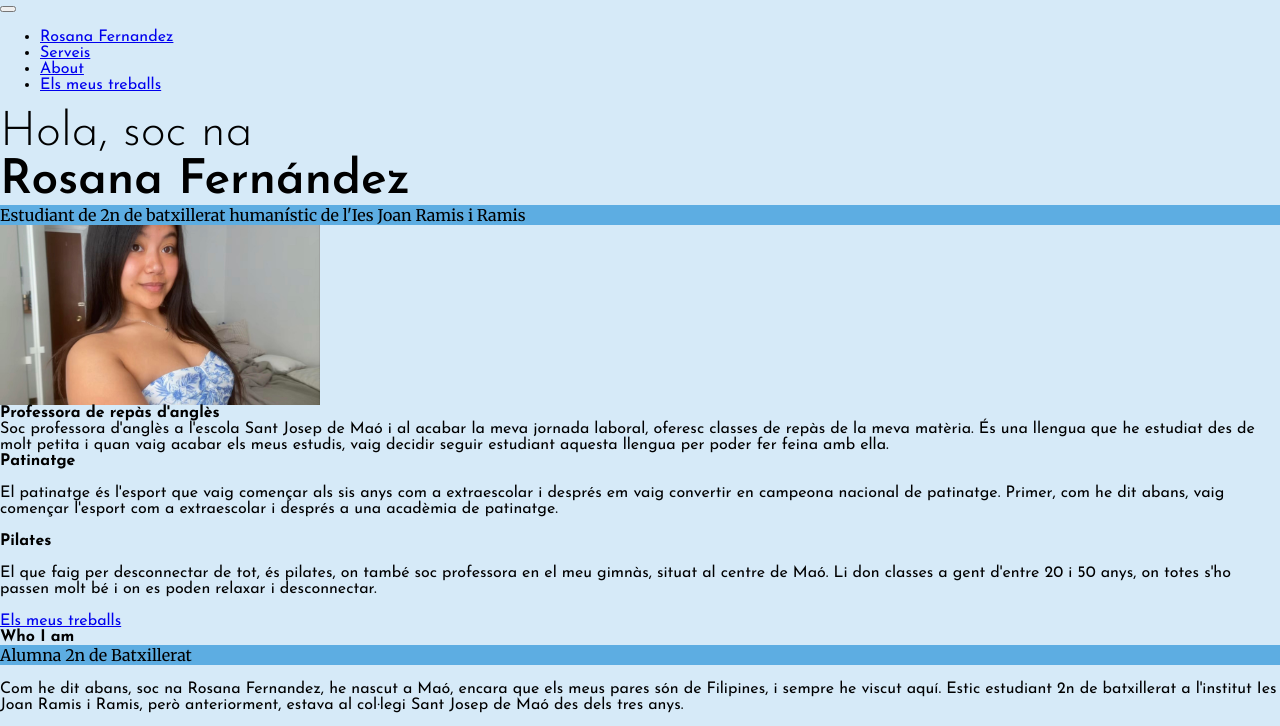
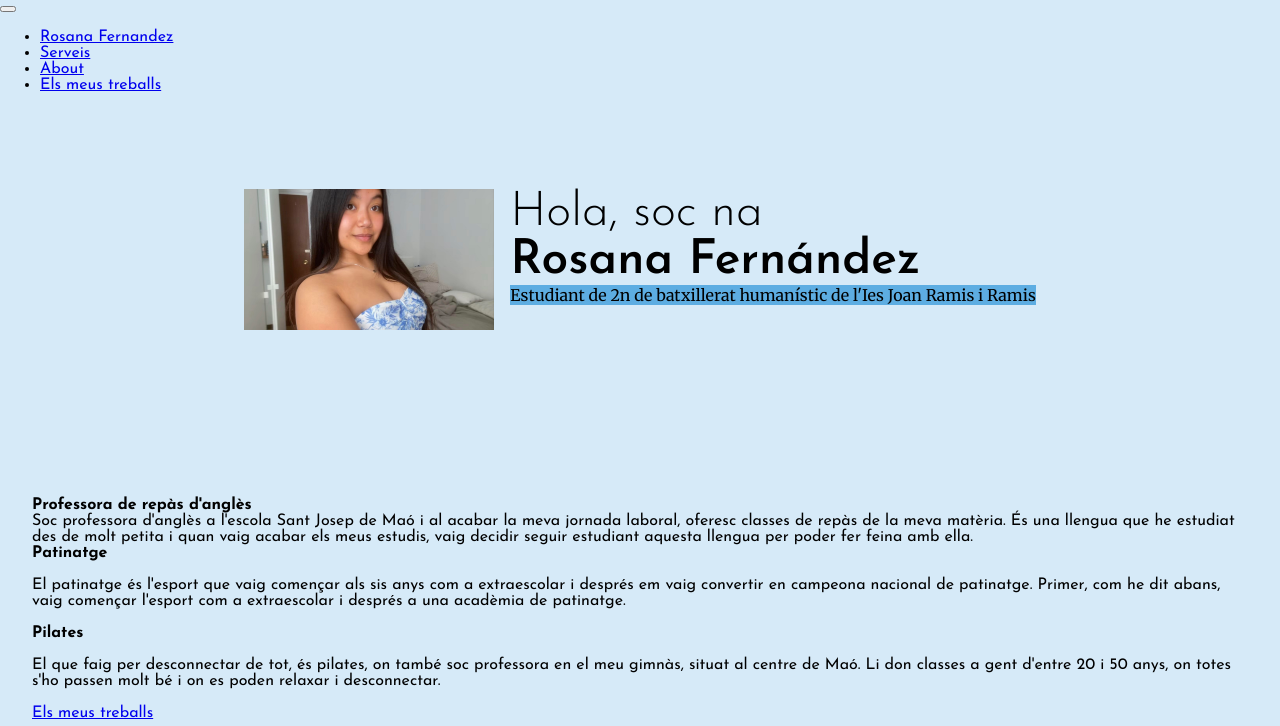
Before and after one commit to rfernandez20698/porfoli-rosana, a plain HTML site: page Porfoli-Rosana Fernandez/index.html in a window 1280 px wide. Shown: the part 67-793 px from the top of the page. Drawn offline with Linux system fonts and the light colour scheme.

Commit message:
Add files via upload

```diff
--- a/Porfoli-Rosana Fernandez/css/style.css
+++ b/Porfoli-Rosana Fernandez/css/style.css
@@ -31,6 +31,7 @@
         --tamany-h3: 3,5rem;
         --tamany-body: 1,25rem;
 
+        --sombra: 0.25 0.25 0.75 rgba(0, 0, 0, 0.25)
     }
 
 }
@@ -47,6 +48,9 @@ body{
     font-family: var(--font-principal);
     font-size: var(--tamany-body);
     line-height: 1,6;
+}
+section{
+    padding: 5rem 2rem;
 }
 
 img{
@@ -87,9 +91,52 @@ h3{
 .subtítol-intro,
 .subtítol-about{
     background: var(--colorFosc);
-    font-family: var(--font-secundaria)
+    font-family: var(--font-secundaria);
+    margin-bottom: 2rem;
 }
 
 .titol-intro strong {
     display: block;
 }
+
+.intro {
+    position: relative;
+}
+@media(min-width: 600px) {
+    .intro{
+        display: grid;
+        margin: auto;
+        width: min-content;
+        grid-column-gap: 1em;
+        display: grid;
+        grid-template-areas:
+        "img title"
+        "img subtitle";
+        grid-template-columns: min-content max-content;
+    }
+    .intro-img {
+        grid-area: img;
+        min-width: 250px;
+        position: relative;
+        z-index: 2;
+
+    }
+    .subtitol-intro{
+        align-self: start;
+        grid-column: -1 / 1;
+        grid-row: 2;
+        text-align: right;
+        position: relative;
+        left: -1.5em;
+        width: calc(100% + 1,5em);
+        z-index: 4;
+    }
+}
+
+.intro-img{
+    box-shadow: var(--sombra);
+}
+
+.subtitol-intro{
+    display: inline-block;
+}
--- a/Porfoli-Rosana Fernandez/index.html
+++ b/Porfoli-Rosana Fernandez/index.html
@@ -1,18 +1,22 @@
 <!DOCTYPE html>
 <html lang="en">
+
 <head>
     <meta charset="UTF-8">
     <meta name="viewport" content="width=device-width, initial-scale=1.0">
     <link rel="preconnect" href="https://fonts.googleapis.com">
     <link rel="preconnect" href="https://fonts.gstatic.com" crossorigin>
-    <link href="https://fonts.googleapis.com/css2?family=Josefin+Sans:ital,wght@0,100..700;1,100..700&family=Merriweather:ital,wght@0,300;0,400;0,700;0,900;1,300;1,400;1,700;1,900&display=swap" rel="stylesheet ">
+    <link
+        href="https://fonts.googleapis.com/css2?family=Josefin+Sans:ital,wght@0,100..700;1,100..700&family=Merriweather:ital,wght@0,300;0,400;0,700;0,900;1,300;1,400;1,700;1,900&display=swap"
+        rel="stylesheet ">
     <link rel="stylesheet" href="./css/style.css">
     <title>Rosana Fernández</title>
 </head>
+
 <body>
     <header>
         <div>
-            <img src="./img/rosana-fernandez-high-resolution-logo-black-transparent.png" width="5%" >
+            <img src="./img/rosana-fernandez-high-resolution-logo-black-transparent.png" width="5%">
 
         </div>
         <button>
@@ -27,24 +31,31 @@
             </ul>
         </nav>
     </header>
-    <section id="intro">
+    <section id="intro" class="intro">
         <h1 class="títol titol-intro">Hola, soc na <strong>Rosana Fernández</strong></h1>
         <p class="subtítol subtítol-intro ">Estudiant de 2n de batxillerat humanístic de l'Ies Joan Ramis i Ramis</p>
-<img src="./img/unnamed.jpg" width="25%">
+        <img src="./img/unnamed.jpg" class="intro-img">
     </section>
     <section id="Serveis">
         <div>
             <div>
                 <h2>Professora de repàs d'anglès</h2>
-        <p class="subtítol"> Soc professora d'anglès a l'escola Sant Josep de Maó i al acabar la meva jornada laboral, oferesc classes de repàs de la meva matèria. És una llengua que he estudiat des de molt petita i quan vaig acabar els meus estudis, vaig decidir seguir estudiant aquesta llengua per poder fer feina amb ella.</p>
+                <p class="subtítol"> Soc professora d'anglès a l'escola Sant Josep de Maó i al acabar la meva jornada
+                    laboral, oferesc classes de repàs de la meva matèria. És una llengua que he estudiat des de molt
+                    petita i quan vaig acabar els meus estudis, vaig decidir seguir estudiant aquesta llengua per poder
+                    fer feina amb ella.</p>
             </div>
             <div>
                 <h2>Patinatge</h2>
-        <p> El patinatge és l'esport que vaig començar als sis anys com a extraescolar i després em vaig convertir en campeona nacional de patinatge. Primer, com he dit abans, vaig començar l'esport com a extraescolar i després a una acadèmia de patinatge.</p>
+                <p> El patinatge és l'esport que vaig començar als sis anys com a extraescolar i després em vaig
+                    convertir en campeona nacional de patinatge. Primer, com he dit abans, vaig començar l'esport com a
+                    extraescolar i després a una acadèmia de patinatge.</p>
             </div>
             <div>
                 <h2>Pilates</h2>
-    <p>El que faig per desconnectar de tot, és pilates, on també soc professora en el meu gimnàs, situat al centre de Maó. Li don classes a gent d'entre 20 i 50 anys, on totes s'ho passen molt bé i on es poden relaxar i desconnectar. </p>
+                <p>El que faig per desconnectar de tot, és pilates, on també soc professora en el meu gimnàs, situat al
+                    centre de Maó. Li don classes a gent d'entre 20 i 50 anys, on totes s'ho passen molt bé i on es
+                    poden relaxar i desconnectar. </p>
             </div>
             <a href="Treballs">Els meus treballs</a>
     </section>
@@ -52,8 +63,12 @@
         <h2 class="títol">Who I am</h2>
         <p class="subtítol subtítol-about">Alumna 2n de Batxillerat</p>
         <div>
-            <p>Com he dit abans, soc na Rosana Fernandez, he nascut a Maó, encara que els meus pares són de Filipines, i sempre he viscut aquí. Estic estudiant 2n de batxillerat a l'institut Ies Joan Ramis i Ramis, però anteriorment, estava al col·legi Sant Josep de Maó des dels tres anys.</p>
-            <p>El que més m'agrada fer al meu temps lliure és passar temps amb els meus familiars i amb els meus amics, fent colque cosa, ja sigui anar a prendre algo, anar a fer una volta, etc... També m'agrada escoltar música i veure pel·lícules o series</p>
+            <p>Com he dit abans, soc na Rosana Fernandez, he nascut a Maó, encara que els meus pares són de Filipines, i
+                sempre he viscut aquí. Estic estudiant 2n de batxillerat a l'institut Ies Joan Ramis i Ramis, però
+                anteriorment, estava al col·legi Sant Josep de Maó des dels tres anys.</p>
+            <p>El que més m'agrada fer al meu temps lliure és passar temps amb els meus familiars i amb els meus amics,
+                fent colque cosa, ja sigui anar a prendre algo, anar a fer una volta, etc... També m'agrada escoltar
+                música i veure pel·lícules o series</p>
         </div>
         <img src="" alt="">
     </section>
@@ -63,7 +78,7 @@
         <p class="subtítol">Les meves webs</p>
         <div>
             <a href=""></a>
-            <img src="./img/Sin título.jpg"alt="">
+            <img src="./img/Sin título.jpg" alt="">
         </div>
         <div>
             <a href=""></a>
@@ -109,4 +124,5 @@
 
     </footer>
 </body>
+
 </html>
```
Lines whose indentation alone changed are shown as unchanged.
